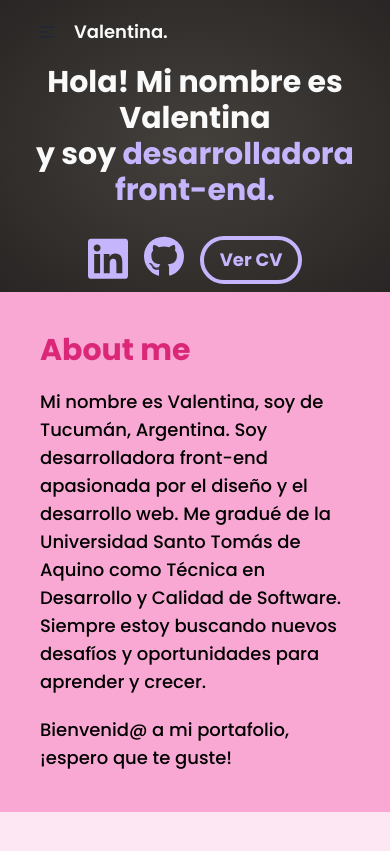
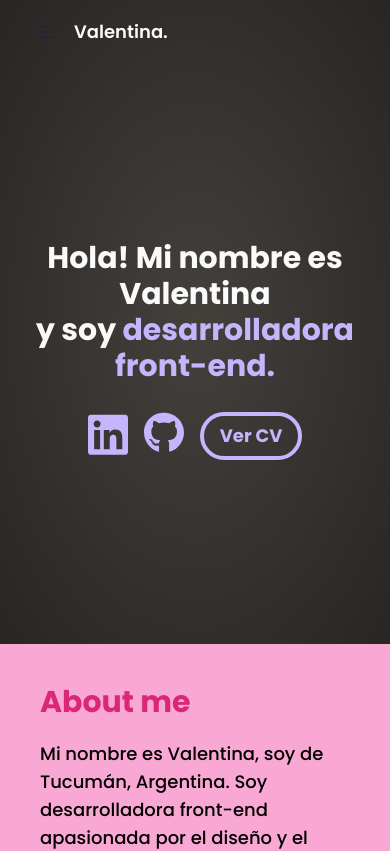
Before and after one commit to valeamayola/my-portfolio, a Next.js app: page / in a window 390 px wide. Shown: the top 851 px of the page. Built offline with nearby package versions, Linux system fonts and the light colour scheme.

Commit message:
Update Header.tsx

```diff
--- a/src/app/components/Header.tsx
+++ b/src/app/components/Header.tsx
@@ -2,7 +2,7 @@ import Link from "next/link";
 
 export default function Header() {
     return (
-        <header className="flex flex-col items-center align-center justify-center">
+        <header className="md:h-screen py-44 md:py-0 flex flex-col items-center align-center justify-center">
             <h1 className="text-3xl md:text-5xl font-bold text-center text-zinc-50">Hola! Mi nombre es Valentina<br></br>y soy <span className="text-violet-300">desarrolladora front-end.</span></h1>
             <div className="flex justify-center mt-5">
                 <Link href="https://www.linkedin.com/in/valentina-amayola/" target="_blank">
```
